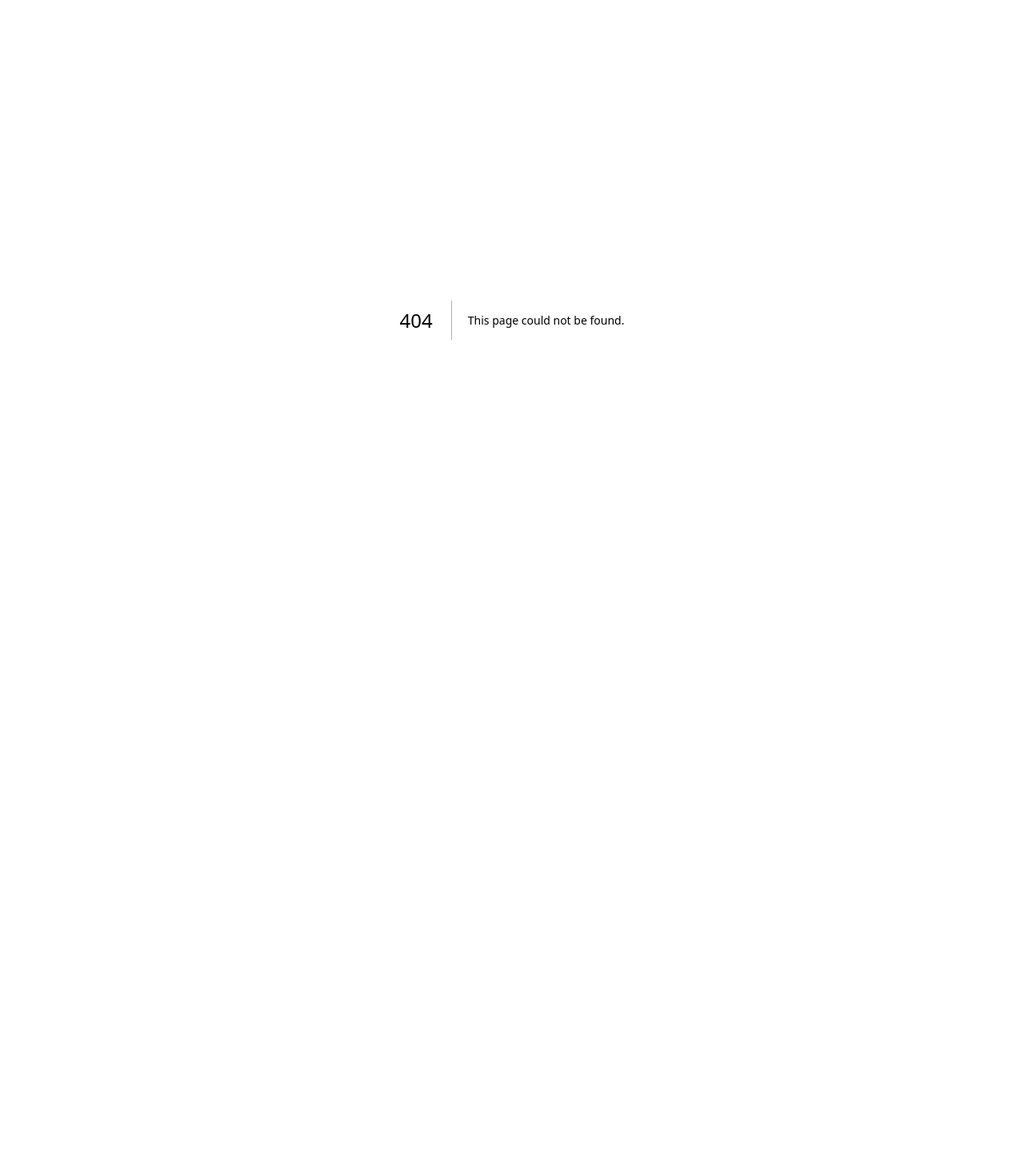
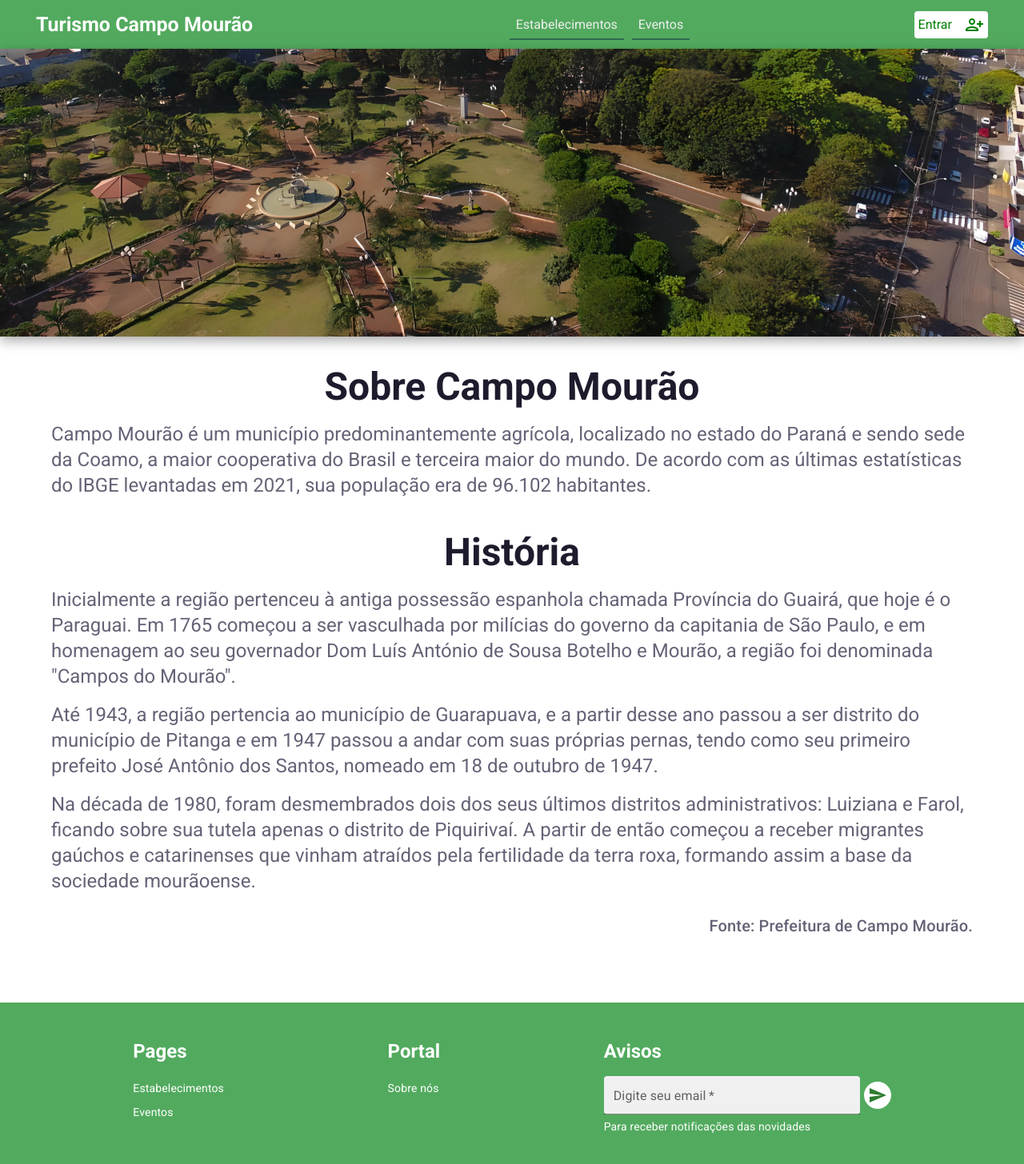
Before and after one commit to Bhimmo/frontend-next, a Next.js app: page /sobre in a window 1280 px wide. Before the commit this address had no page. Shown: the top 1456 px of the page at 80% size. Before the commit the page ends 800 px from the top, so only its background shows below. Built offline with nearby package versions, Linux system fonts and the light colour scheme; no server answers.

Commit message:
ajustes 404

```diff
--- /dev/null
+++ b/pages/sobre.jsx
@@ -0,0 +1,28 @@
+import { Box, Container, Typography } from "@mui/material";
+import Footer from "../components/footer";
+import Header from "../components/header";
+import styles from "../styles/Sobre.module.css";
+
+export default function About() {
+    return (
+      <div>
+        <Header />
+            <Box className={styles.divImageAbout}>
+                <Box className={styles.imagemAbout}/>
+            </Box>
+        <Container sx={{marginTop: "35px"}}>
+          <Box>
+          <Typography sx={{textAlign: "center", fontWeight: "bold", color: "#1f1b2d"}} variant="h3">Sobre Campo Mourão</Typography>
+            <Typography sx={{marginTop: "15px", color: "#666276"}} variant="h5">Campo Mourão é um município predominantemente agrícola, localizado no estado do Paraná e sendo sede da Coamo, a maior cooperativa do Brasil e terceira maior do mundo. De acordo com as últimas estatísticas do IBGE levantadas em 2021, sua população era de 96.102 habitantes.</Typography>
+            <Typography sx={{textAlign: "center", fontWeight: "bold", color: "#1f1b2d", marginTop: 5}} variant="h3">História</Typography>
+            <Typography sx={{marginTop: "15px", color: "#666276", marginBottom: 2}} variant="h5">Inicialmente a região pertenceu à antiga possessão espanhola chamada Província do Guairá, que hoje é o Paraguai. Em 1765 começou a ser vasculhada por milícias do governo da capitania de São Paulo, e em homenagem ao seu governador Dom Luís António de Sousa Botelho e Mourão, a região foi denominada "Campos do Mourão".</Typography>
+            <Typography sx={{marginTop: "15px", color: "#666276", marginBottom: 2}} variant="h5">Até 1943, a região pertencia ao município de Guarapuava, e a partir desse ano passou a ser distrito do município de Pitanga e em 1947 passou a andar com suas próprias pernas, tendo como seu primeiro prefeito José Antônio dos Santos, nomeado em 18 de outubro de 1947.</Typography>
+            <Typography sx={{marginTop: "15px", color: "#666276", marginBottom: 3}} variant="h5">Na década de 1980, foram desmembrados dois dos seus últimos distritos administrativos: Luiziana e Farol, ficando sobre sua tutela apenas o distrito de Piquirivaí. A partir de então começou a receber migrantes gaúchos e catarinenses que vinham atraídos pela fertilidade da terra roxa, formando assim a base da sociedade mourãoense.</Typography>
+            <Typography sx={{textAlign: "right", marginTop: "15px", color: "#666276", marginBottom: 10}} variant="h6">Fonte: Prefeitura de Campo Mourão.</Typography>
+          </Box>
+        </Container>
+
+        <Footer />
+    </div>
+  );
+}
--- /dev/null
+++ b/styles/Sobre.module.css
@@ -0,0 +1,11 @@
+.divImageAbout {
+    height: 45vh;
+    box-shadow: rgba(0, 0, 0, 0.35) 0px 5px 15px;
+}
+.imagemAbout {
+    height: 100%;
+    background-image: url("../public/images/zyro-image2.png");
+    background-size: cover;
+    background-repeat: no-repeat;
+    background-position: bottom;
+}
```
Also changed, not shown: pages/404.jsx (added, +11 -0 lines), public/images/404a.gif (added), public/images/zyro-image2.png (added).
